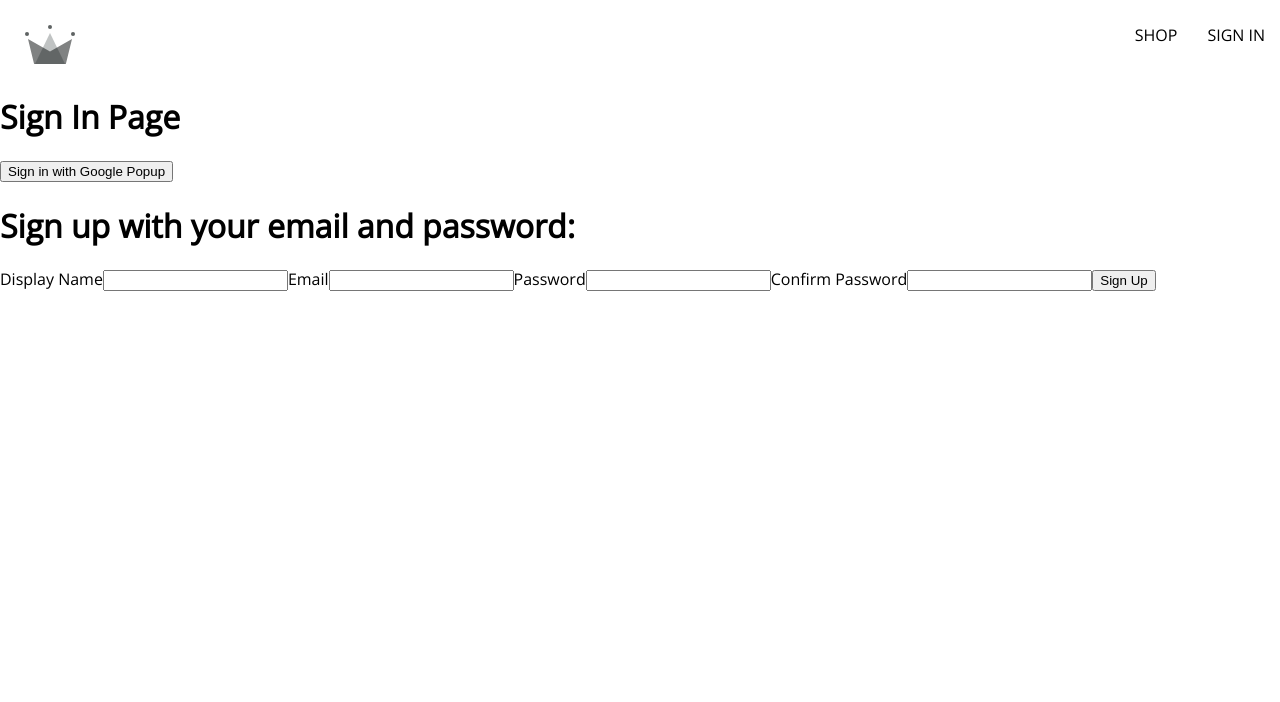
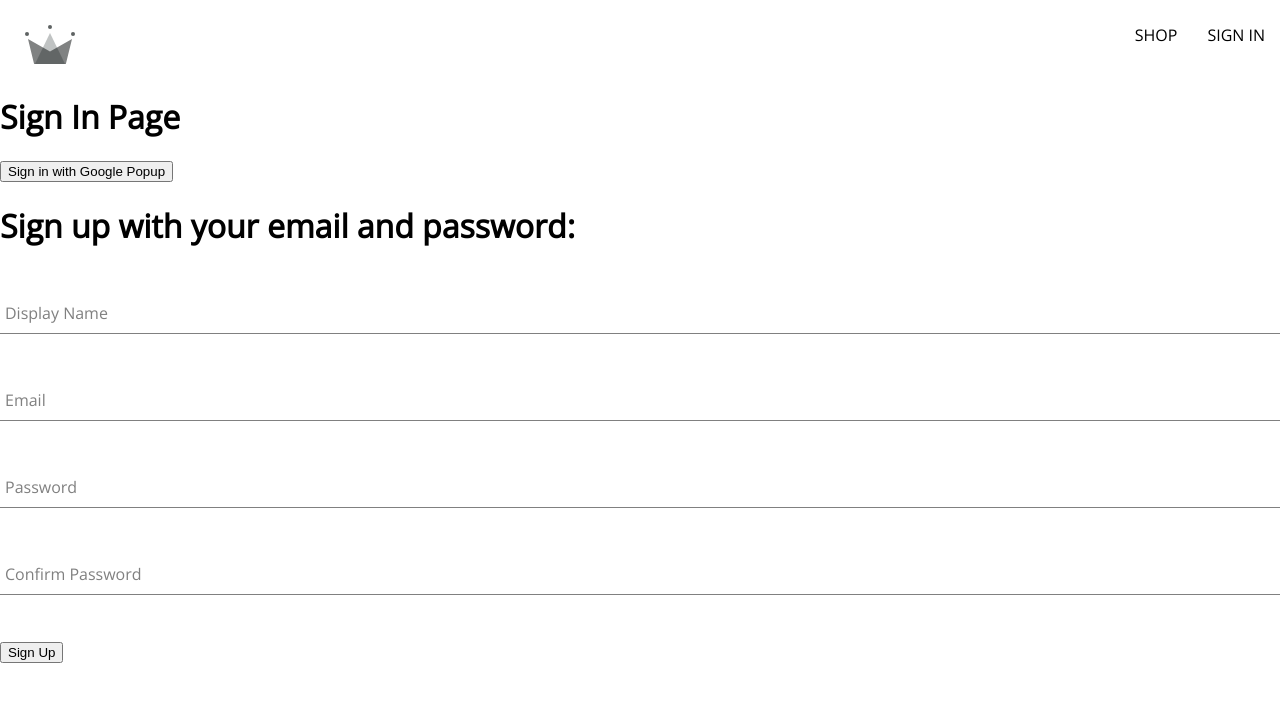
Before and after one commit to ojc011/ecommerce-business, a React (Create React App) app: page /sign-in in a window 1280 px wide. Shown: the top 702 px of the page. Built offline with nearby package versions, Linux system fonts and the light colour scheme.

Commit message:
Created form input component which takes inputOptions as props and returns the styled sign up form component.

```diff
--- /dev/null
+++ b/src/components/form-input/form-input.component.jsx
@@ -0,0 +1,20 @@
+import './form-input.styles.scss';
+
+const FormInput = ({ label, inputOptions }) => {
+  return (
+    <div className="group">
+      <input className="form-input" {...inputOptions} />
+      {label && (
+        <label
+          className={`${
+            inputOptions.value.length ? 'shrink' : ''
+          } form-input-label`}
+        >
+          {label}
+        </label>
+      )}
+    </div>
+  );
+};
+
+export default FormInput;
--- /dev/null
+++ b/src/components/form-input/form-input.styles.scss
@@ -0,0 +1,54 @@
+$sub-color: grey;
+$main-color: black;
+
+@mixin shrinkLabel {
+  top: -14px;
+  font-size: 12px;
+  color: $main-color;
+}
+
+.group {
+  position: relative;
+  margin: 45px 0;
+
+  .form-input {
+    background: none;
+    background-color: white;
+    color: $sub-color;
+    font-size: 18px;
+    padding: 10px 10px 10px 5px;
+    display: block;
+    width: 100%;
+    border: none;
+    border-radius: 0;
+    border-bottom: 1px solid $sub-color;
+    margin: 25px 0;
+
+    &:focus {
+      outline: none;
+    }
+
+    &:focus ~ .form-input-label {
+      @include shrinkLabel();
+    }
+  }
+
+  input[type='password'] {
+    letter-spacing: 0.3em;
+  }
+
+  .form-input-label {
+    color: $sub-color;
+    font-size: 16px;
+    font-weight: normal;
+    position: absolute;
+    pointer-events: none;
+    left: 5px;
+    top: 10px;
+    transition: 300ms ease all;
+
+    &.shrink {
+      @include shrinkLabel();
+    }
+  }
+}
--- a/src/components/sign-up-form/sign-up-form.component.jsx
+++ b/src/components/sign-up-form/sign-up-form.component.jsx
@@ -1,4 +1,6 @@
 import { useState } from 'react';
+
+import FormInput from '../form-input/form-input.component';
 
 import {
   createAuthUserWithEmailAndPassword,
@@ -15,8 +17,6 @@
 const SignUpForm = () => {
   const [formFields, setFormFields] = useState(defaultFormFields);
   const { displayName, email, password, confirmPassword } = formFields;
-
-  console.log(formFields);
 
   const resetFormFields = () => {
     setFormFields(defaultFormFields);
@@ -57,40 +57,45 @@
     <div>
       <h1>Sign up with your email and password:</h1>
       <form onSubmit={handleSubmit}>
-        <label>Display Name</label>
-        <input
-          type="text"
-          required
-          onChange={handleChange}
-          name="displayName"
-          value={displayName}
+        <FormInput
+          label="Display Name"
+          inputOptions={{
+            type: 'text',
+            required: true,
+            onChange: handleChange,
+            name: 'displayName',
+            value: displayName,
+          }}
         />
-
-        <label>Email</label>
-        <input
-          type="email"
-          required
-          onChange={handleChange}
-          name="email"
-          value={email}
+        <FormInput
+          label="Email"
+          inputOptions={{
+            type: 'text',
+            required: true,
+            onChange: handleChange,
+            name: 'Email',
+            value: email,
+          }}
         />
-
-        <label>Password</label>
-        <input
-          type="password"
-          required
-          onChange={handleChange}
-          name="password"
-          value={password}
+        <FormInput
+          label="Password"
+          inputOptions={{
+            type: 'text',
+            required: true,
+            onChange: handleChange,
+            name: 'Password',
+            value: password,
+          }}
         />
-
-        <label>Confirm Password</label>
-        <input
-          type="password"
-          required
-          onChange={handleChange}
-          name="confirmPassword"
-          value={confirmPassword}
+        <FormInput
+          label="Confirm Password"
+          inputOptions={{
+            type: 'text',
+            required: true,
+            onChange: handleChange,
+            name: 'Confirm Password',
+            value: confirmPassword,
+          }}
         />
 
         <button type="submit">Sign Up</button>
```
